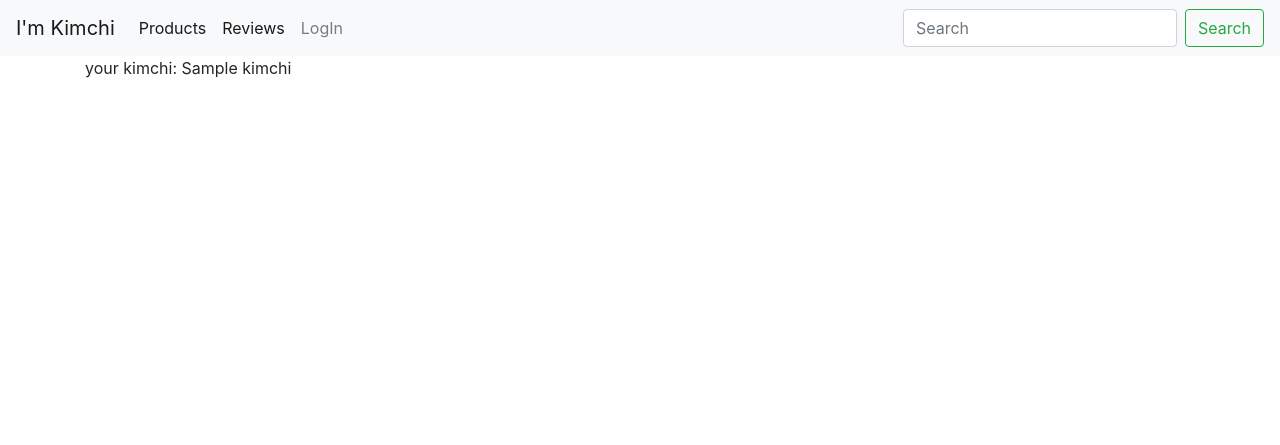
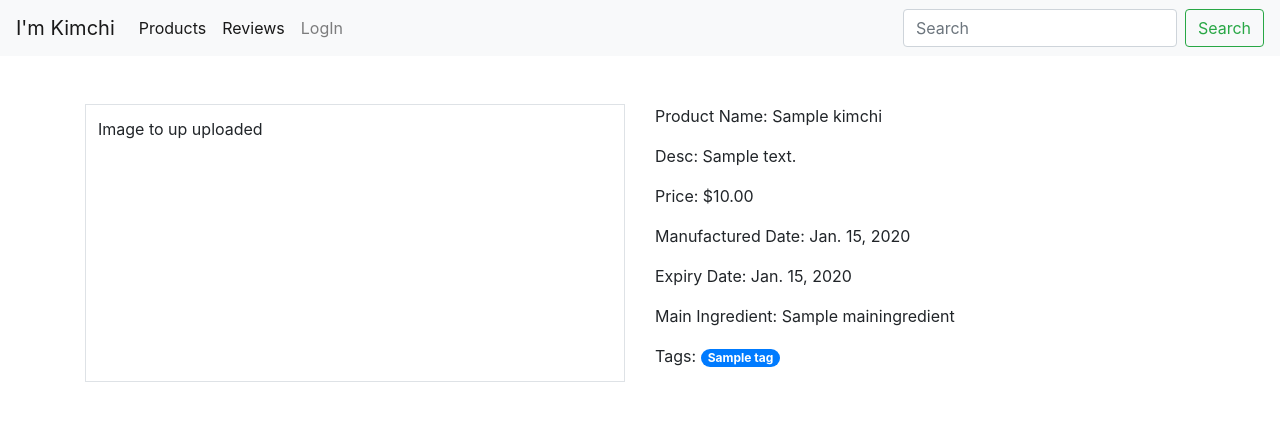
Before and after one commit to Code-Institute-Submissions/Project-20, a Django app: page /kimchis/details/1 in a window 1280 px wide. Shown: the top 445 px of the page. Run offline with Django 3.2, Linux system fonts and the light colour scheme; tables that the repository leaves empty hold one stand-in row (values such as "Sample post"); some libraries are stand-ins or nearby versions.

Commit message:
Added 'Read' for 'view the kimchi details' page and added designs

```diff
--- a/KimchiProject/urls.py
+++ b/KimchiProject/urls.py
@@ -14,7 +14,8 @@ urlpatterns = [
          name="kimchi_details_route"),
     path('reviews/all', reviews.views.all_reviews,
          name="all_reviews_route"),
-    path('reviews/create', reviews.views.create_review),
+    path('reviews/create', reviews.views.create_review,
+         name="create_review_route"),
     path('reviews/details/<review_id>', reviews.views.review_details,
          name="review_details_route"),
     path('reviews/update/<review_id>', reviews.views.update_review,
--- a/kimchis/templates/kimchis/kimchi_details.template.html
+++ b/kimchis/templates/kimchis/kimchi_details.template.html
@@ -3,5 +3,30 @@
 {% block title %}{{kimchi.title}}{% endblock %}
 
 {% block content %}
-your kimchi: {{kimchi.title}}
+<div class="row py-5">
+    <div class="col">
+        <table class="table table-bordered">
+        <tbody>
+            <tr>
+                <td id="TableImg">Image to up uploaded</td>
+            </tr>
+        </tbody>
+        </table>
+    </div>
+
+    <div class="col">
+        <p>Product Name: {{kimchi.title}}</p>
+        <p>Desc: {{kimchi.desc}}</p>
+        <p>Price: ${{kimchi.price}}</p>
+        <p>Manufactured Date: {{kimchi.manufactured_date}}</p>
+        <p>Expiry Date: {{kimchi.expiry_date}}</p>
+        <p>Main Ingredient: {{kimchi.main_ingredient}}</p>
+        <p>Tags:
+            {% for t in kimchi.tags.all %}
+            <span class="badge badge-pill badge-primary">{{t.title}}</span>
+            {%endfor%}
+        </p>
+    </div>
+</div>
+
 {% endblock %}
```
Also changed, not shown: reviews/templates/reviews/all_reviews.template.html (+11 -3 lines).
